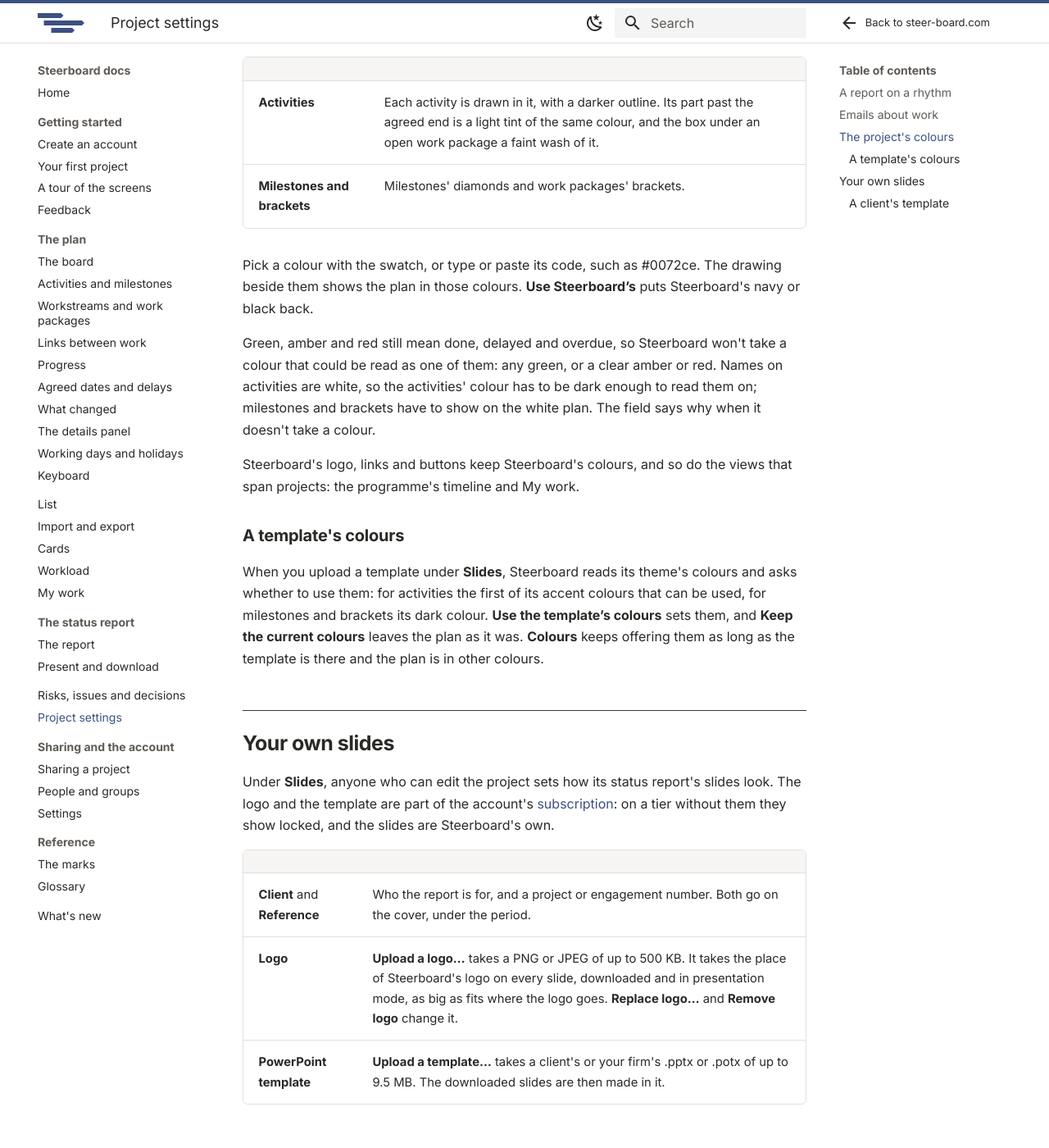
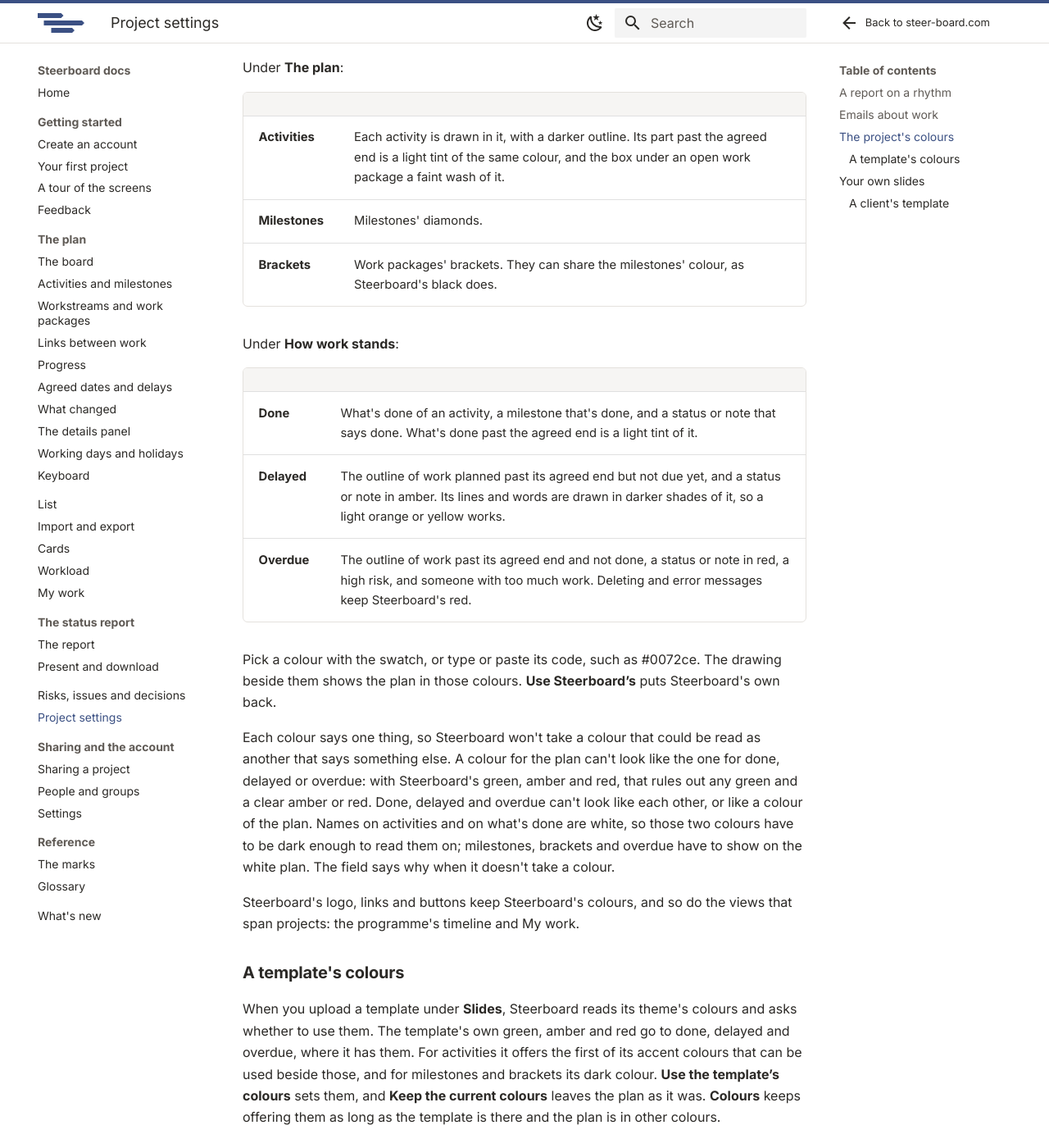
Before and after one commit to mistahcase/steerboard-docs, an MkDocs documentation site: the page built from pages/project-settings.md, in a window 1280 px wide and 1400 px high, scrolled down 2813 px. Shown: the whole window at 82% size. Built offline with MkDocs 1.6.1 and Material for MkDocs 9.7.7, drawn with Linux system fonts in a browser that asks for light colours; some of the changed text lies outside the part shown.

Commit message:
Six project colours: milestones and brackets apart, and done, delayed and overdue (PC)
The user: "milestone and brackets should have separate color. And it should
be possible to change the completed, late and overdue colors too."

- Colours has two groups: The plan (Activities, Milestones, Brackets) and
  How work stands (Done, Delayed, Overdue). Each of the last three gets a
  wash, a hairline, an outline and a shade for words worked out from it;
  what's done past the agreed end is a light tint of done.
- Overdue has tokens of its own (--overdue), so deleting, errors and
  refusals keep Steerboard's red while everything that says overdue (and a
  high risk, and too much work) follows the project's.
- The rule is now kept between a project's own colours: nothing in the plan
  that could pass for done, delayed or overdue, and none of those three that
  could pass for another. Two that clash give way, the plan's colour first
  (PC11); putting Steerboard's back is refused when it would clash.
- A template offers its own green, amber and red with its other colours.
- Slides, presentation mode, the PDF and the PowerPoint tables follow.
- ui-check: SH2 waits for who has access to load.

SCENARIOS PC1 to PC11; colors, recolour and pptx-template tests; ui:check.

Co-Authored-By: Claude Opus 5.5 <noreply@anthropic.com>

```diff
--- a/pages/project-settings.md
+++ b/pages/project-settings.md
@@ -13,7 +13,7 @@ change what belongs to the plan, and owners the rest.
 | **Tracking** | Whether new work has its dates agreed as it's added, whether delays and overdue work are tracked and how they're drawn, and when a workstream, a work package and the plan as a whole count as at risk or late. See [Agreed dates and delays](plan/agreed-dates.md#when-the-plan-is-at-risk-or-late). |
 | **Reporting** | When the last status report was issued, so the next one covers from then to today. **Issue report…** on the report moves it on; set it here to start the period on another day. And how often **A report is due**, with a reminder by email. See [below](#a-report-on-a-rhythm). |
 | **Emails** | What the project emails about its work. See [below](#emails-about-work). |
-| **Colours** | The colours the plan is drawn in: one for activities, one for milestones and brackets. See [below](#the-projects-colours). |
+| **Colours** | The colours the plan is drawn in: for activities, milestones and brackets, and for what's done, delayed and overdue. See [below](#the-projects-colours). |
 | **Slides** | Who the report is for, your own logo, and a client’s PowerPoint template to make the slides in. See [below](#your-own-slides). |
 | **People** | The project's team, and who can open the project and what they can do. See [Sharing a project](sharing/sharing.md). |
 
@@ -54,20 +54,34 @@ is drawn in: on every view, in the report, in presentation mode and on the
 downloaded slides. Like the logo and the template, they're part of the
 account's [subscription](sharing/settings.md#the-subscription).
 
+Under **The plan**:
+
 | | |
 |---|---|
 | **Activities** | Each activity is drawn in it, with a darker outline. Its part past the agreed end is a light tint of the same colour, and the box under an open work package a faint wash of it. |
-| **Milestones and brackets** | Milestones' diamonds and work packages' brackets. |
+| **Milestones** | Milestones' diamonds. |
+| **Brackets** | Work packages' brackets. They can share the milestones' colour, as Steerboard's black does. |
+
+Under **How work stands**:
+
+| | |
+|---|---|
+| **Done** | What's done of an activity, a milestone that's done, and a status or note that says done. What's done past the agreed end is a light tint of it. |
+| **Delayed** | The outline of work planned past its agreed end but not due yet, and a status or note in amber. Its lines and words are drawn in darker shades of it, so a light orange or yellow works. |
+| **Overdue** | The outline of work past its agreed end and not done, a status or note in red, a high risk, and someone with too much work. Deleting and error messages keep Steerboard's red. |
 
 Pick a colour with the swatch, or type or paste its code, such as #0072ce. The
 drawing beside them shows the plan in those colours. **Use Steerboard’s** puts
-Steerboard's navy or black back.
+Steerboard's own back.
 
-Green, amber and red still mean done, delayed and overdue, so Steerboard won't
-take a colour that could be read as one of them: any green, or a clear amber or
-red. Names on activities are white, so the activities' colour has to be dark
-enough to read them on; milestones and brackets have to show on the white plan.
-The field says why when it doesn't take a colour.
+Each colour says one thing, so Steerboard won't take a colour that could be
+read as another that says something else. A colour for the plan can't look
+like the one for done, delayed or overdue: with Steerboard's green, amber and
+red, that rules out any green and a clear amber or red. Done, delayed and
+overdue can't look like each other, or like a colour of the plan. Names on
+activities and on what's done are white, so those two colours have to be dark
+enough to read them on; milestones, brackets and overdue have to show on the
+white plan. The field says why when it doesn't take a colour.
 
 Steerboard's logo, links and buttons keep Steerboard's colours, and so do the
 views that span projects: the programme's timeline and My work.
@@ -75,10 +89,11 @@ views that span projects: the programme's timeline and My work.
 ### A template's colours
 
 When you upload a template under **Slides**, Steerboard reads its theme's
-colours and asks whether to use them: for activities the first of its accent
-colours that can be used, for milestones and brackets its dark colour.
-**Use the template’s colours** sets them, and **Keep the current colours**
-leaves the plan as it was. **Colours** keeps offering them as long as the
+colours and asks whether to use them. The template's own green, amber and red
+go to done, delayed and overdue, where it has them. For activities it offers
+the first of its accent colours that can be used beside those, and for
+milestones and brackets its dark colour. **Use the template’s colours** sets
+them, and **Keep the current colours** leaves the plan as it was. **Colours** keeps offering them as long as the
 template is there and the plan is in other colours.
 
 ## Your own slides
```
Also changed, not shown: coverage.json (+6 -6 lines), pages/reference/glossary.md (+3 -2 lines), pages/reference/marks.md (+5 -0 lines), pages/whats-new.md (+7 -6 lines).
